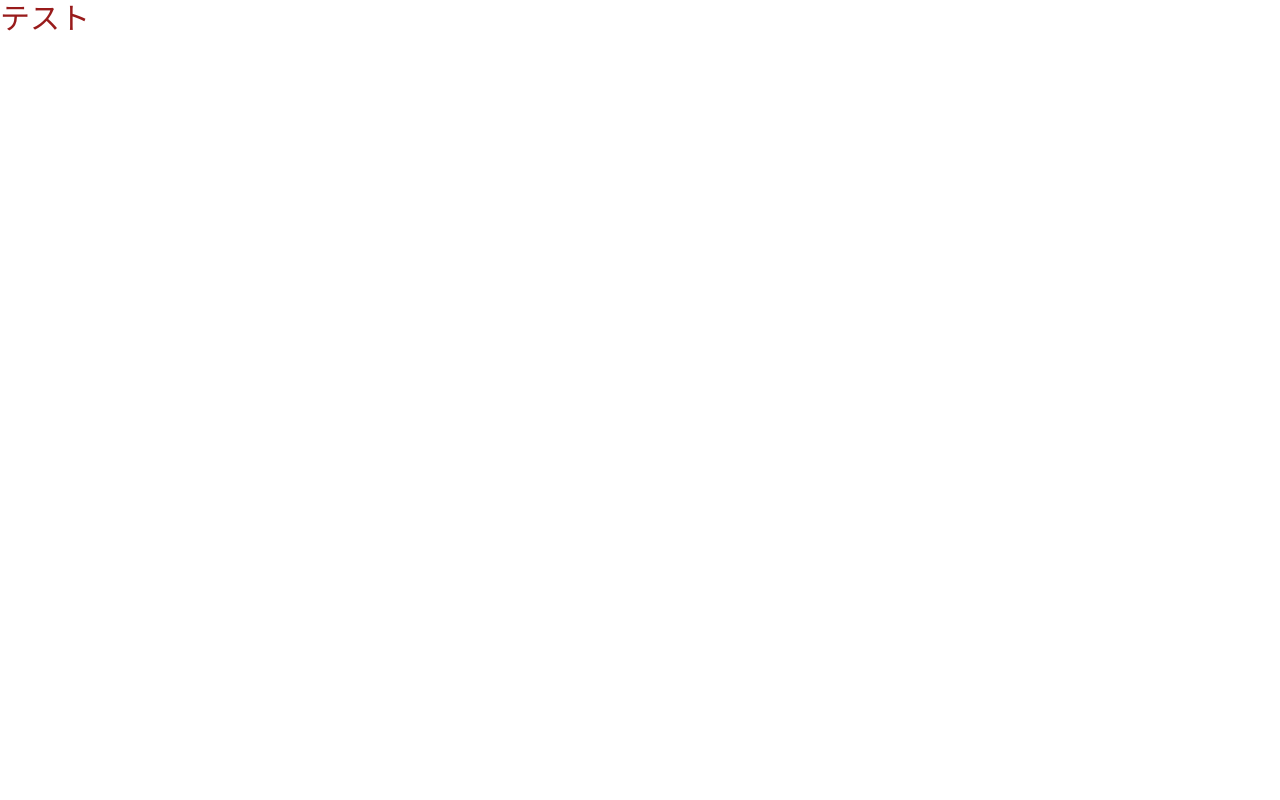
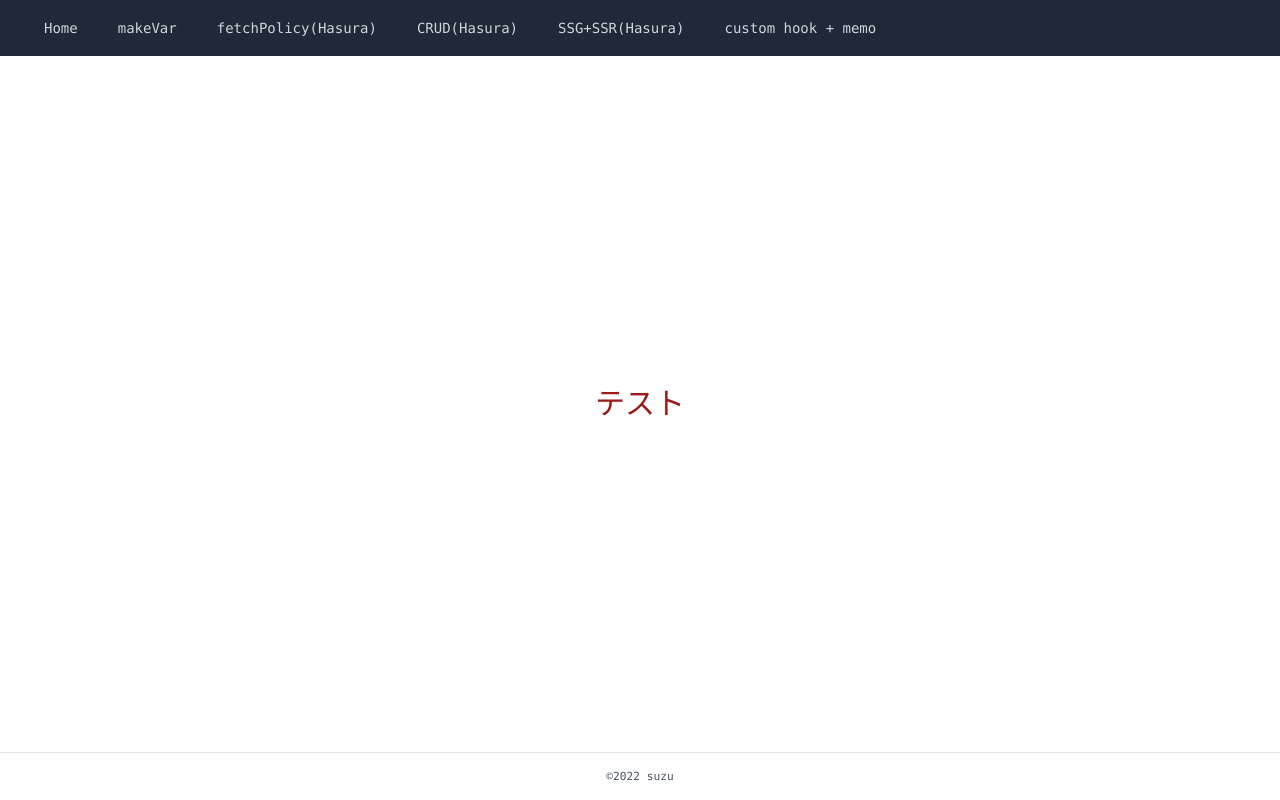
Before and after one commit to suzu1997/hasura-graphql-practice, a Next.js app: page / in a window 1280 px wide. Built offline with nearby package versions, Linux system fonts and the light colour scheme.

Commit message:
Layoutコンポーネントを作成

```diff
--- /dev/null
+++ b/src/components/Layout.tsx
@@ -0,0 +1,79 @@
+import Head from 'next/head';
+import Link from 'next/link';
+import { FC, ReactNode } from 'react';
+
+type Props = {
+  children: ReactNode;
+};
+
+export const Layout: FC<Props> = (props) => {
+  const { children } = props;
+
+  return (
+    <div className="flex flex-col justify-center items-center min-h-screen text-gray-600 text-sm font-mono">
+      <Head>
+        <title>Hasura+GraphQL</title>
+      </Head>
+      <header>
+        <nav className="bg-gray-800 w-screen">
+          <div className="flex items-center pl-8 h-14">
+            <div className="flex space-x-4">
+              <Link href="/">
+                <a
+                  data-testid="home-nav"
+                  className="text-gray-300 hover:bg-gray-700 px-3 py-2 rounded"
+                >
+                  Home
+                </a>
+              </Link>
+              <Link href="/local-state-a">
+                <a
+                  data-testid="makevar-nav"
+                  className="text-gray-300 hover:bg-gray-700 px-3 py-2 rounded"
+                >
+                  makeVar
+                </a>
+              </Link>
+              <Link href="/hasura-main">
+                <a
+                  data-testid="fetchpolicy-nav"
+                  className="text-gray-300 hover:bg-gray-700 px-3 py-2 rounded"
+                >
+                  fetchPolicy(Hasura)
+                </a>
+              </Link>
+              <Link href="/hasura-crud">
+                <a
+                  data-testid="crud-nav"
+                  className="text-gray-300 hover:bg-gray-700 px-3 py-2 rounded"
+                >
+                  CRUD(Hasura)
+                </a>
+              </Link>
+              <Link href="/hasura-ssg">
+                <a
+                  data-testid="ssg-nav"
+                  className="text-gray-300 hover:bg-gray-700 px-3 py-2 rounded"
+                >
+                  SSG+SSR(Hasura)
+                </a>
+              </Link>
+              <Link href="/hooks-memo">
+                <a
+                  data-testid="memo-nav"
+                  className="text-gray-300 hover:bg-gray-700 px-3 py-2 rounded"
+                >
+                  custom hook + memo
+                </a>
+              </Link>
+            </div>
+          </div>
+        </nav>
+      </header>
+      <main className="flex flex-1 justify-center items-center flex-col w-screen">{children}</main>
+      <footer className="w-full h-12 flex justify-center items-center border-t">
+        <small>&copy;2022 suzu</small>
+      </footer>
+    </div>
+  );
+};
--- a/src/pages/_app.tsx
+++ b/src/pages/_app.tsx
@@ -1,8 +1,13 @@
 import '../styles/globals.css';
 import type { AppProps } from 'next/app';
+import { Layout } from '../components/Layout';
 
 function MyApp({ Component, pageProps }: AppProps) {
-  return <Component {...pageProps} />;
+  return (
+    <Layout>
+      <Component {...pageProps} />
+    </Layout>
+  );
 }
 
 export default MyApp;
```
